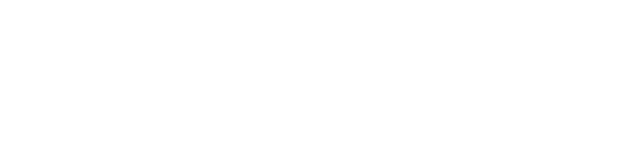
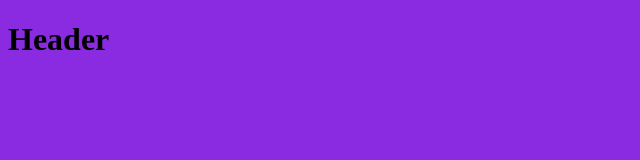
Before and after one commit to Diavele/test-repo, a plain HTML site: page index.html in a window 1280 px wide. Shown: the whole page, without its empty margins (0-640 px from the left). Drawn offline with Linux system fonts and the light colour scheme.

Commit message:
Changed the background
bg color

```diff
--- a/index.html
+++ b/index.html
@@ -3,8 +3,11 @@
 <head>
 <meta charset="UFT-8">
 <title>test</title>
+<link rel="stylesheet" href="style.css">
 </head>
 <body>
 
+    <h1>Header</h1>
+
 </body>
 </html>
--- /dev/null
+++ b/style.css
@@ -0,0 +1,3 @@
+body {
+    background-color: blueviolet;
+}
```
